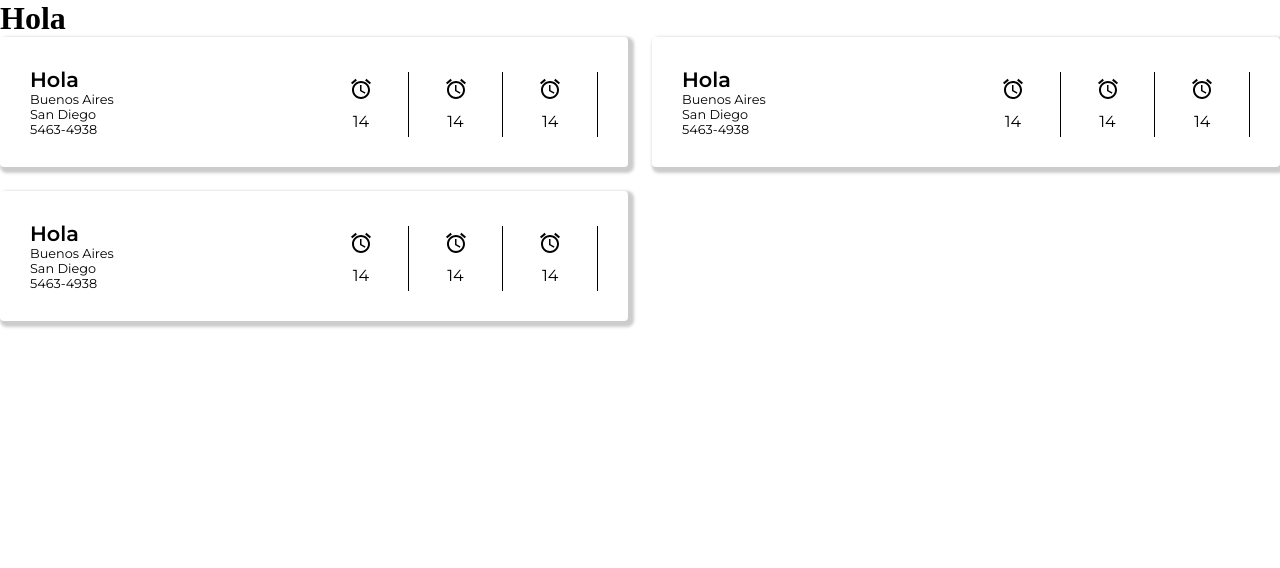
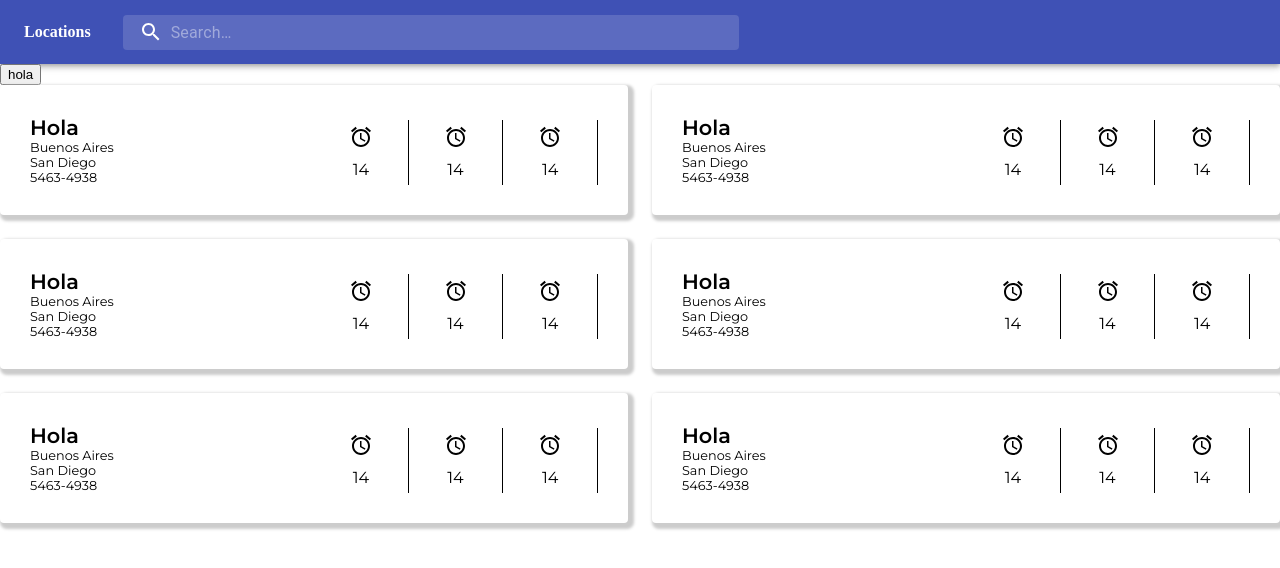
Before and after one commit to alejovera/test-Front1, a React (Create React App) app: page / in a window 1280 px wide. Shown: the top 568 px of the page. Built offline with nearby package versions, Linux system fonts and the light colour scheme.

Commit message:
Changes in navbar

```diff
--- a/src/App.js
+++ b/src/App.js
@@ -1,14 +1,13 @@
 import React from 'react';
+
+import Main from './Main';
 import './App.css';
 
-import Header from './Header';
-import Table from './Table';
 
 function App() {
   return (
     <div className="App">
-      <Header />
-      <Table/>
+      <Main />
     </div>
   );
 }
--- a/src/Header.js
+++ /dev/null
@@ -1,11 +0,0 @@
-import React from 'react'
-
-function Header() {
-    return (
-        <div>
-            <h1>Hola</h1>
-        </div>
-    )
-}
-
-export default Header
--- /dev/null
+++ b/src/Main.js
@@ -0,0 +1,109 @@
+import React, {useState} from 'react'
+
+import Table from './Table';
+
+import AppBar from '@material-ui/core/AppBar';
+import Toolbar from '@material-ui/core/Toolbar';
+import IconButton from '@material-ui/core/IconButton';
+import Typography from '@material-ui/core/Typography';
+import InputBase from '@material-ui/core/InputBase';
+import { fade, makeStyles } from '@material-ui/core/styles';
+import MenuIcon from '@material-ui/icons/Menu';
+import SearchIcon from '@material-ui/icons/Search';
+
+const useStyles = makeStyles((theme) => ({
+  root: {
+    flexGrow: 1,
+  },
+  title: {
+    display: 'none',
+    justifyContent: 'space-between',
+    [theme.breakpoints.up('sm')]: {
+      display: 'block',
+    },
+  },
+  search: {
+    position: 'relative',
+    display: 'flex',
+    borderRadius: theme.shape.borderRadius,
+    backgroundColor: fade(theme.palette.common.white, 0.15),
+    '&:hover': {
+      backgroundColor: fade(theme.palette.common.white, 0.25),
+    },
+    marginLeft: '2em',
+    width: '50%',
+
+  },
+  searchIcon: {
+    padding: theme.spacing(0, 2),
+    height: '100%',
+    position: 'absolute',
+    pointerEvents: 'none',
+    display: 'flex',
+    alignItems: 'center',
+    justifyContent: 'center',
+  },
+  inputRoot: {
+    color: 'inherit',
+  },
+  inputInput: {
+    padding: theme.spacing(1, 1, 1, 0),
+    // vertical padding + font size from searchIcon
+    paddingLeft: `calc(1em + ${theme.spacing(4)}px)`,
+    transition: theme.transitions.create('width'),
+    width: '100%',
+    [theme.breakpoints.up('sm')]: {
+      width: '12ch',
+      '&:focus': {
+        width: '20ch',
+      },
+    },
+  },
+}));
+
+function Main() {
+  const classes = useStyles();
+
+
+  const [count, setCount] = useState([1,2,3,4,5,6])
+
+
+  const handleClick = e => {
+      e.preventDefault()
+      setCount(count.concat([3]))
+      console.log(count);
+  }
+
+
+
+  return (
+    <div className={classes.root}>
+      <AppBar position="static">
+        <Toolbar>
+
+          <h4>Locations</h4>
+          <div className={classes.search}>
+            <div className={classes.searchIcon}>
+              <SearchIcon />
+            </div>
+            <InputBase
+              placeholder="Search…"
+              classes={{
+                root: classes.inputRoot,
+                input: classes.inputInput,
+              }}
+              inputProps={{ 'aria-label': 'search' }}
+            />
+          </div>
+        </Toolbar>
+      </AppBar>
+      <button onClick={handleClick}>
+                hola
+        </button>
+        <Table counter={count} />
+    </div>
+
+  );
+}
+
+export default Main;
--- a/src/Table.js
+++ b/src/Table.js
@@ -1,4 +1,4 @@
-import React, {useState} from 'react';
+import React, {useState, useEffect} from 'react';
 import { makeStyles } from '@material-ui/core/styles';
 import Paper from '@material-ui/core/Paper';
 import Grid from '@material-ui/core/Grid';
@@ -19,11 +19,14 @@ const useStyles = makeStyles(  ({
     },
   }));
 
-function Table() {
+function Table(props) {
 
 
     const [count, setCount] = useState([0,1,2])
 
+    useEffect(() => {
+        setCount(props.counter)
+    }, [props.counter])
 
 
 
```
